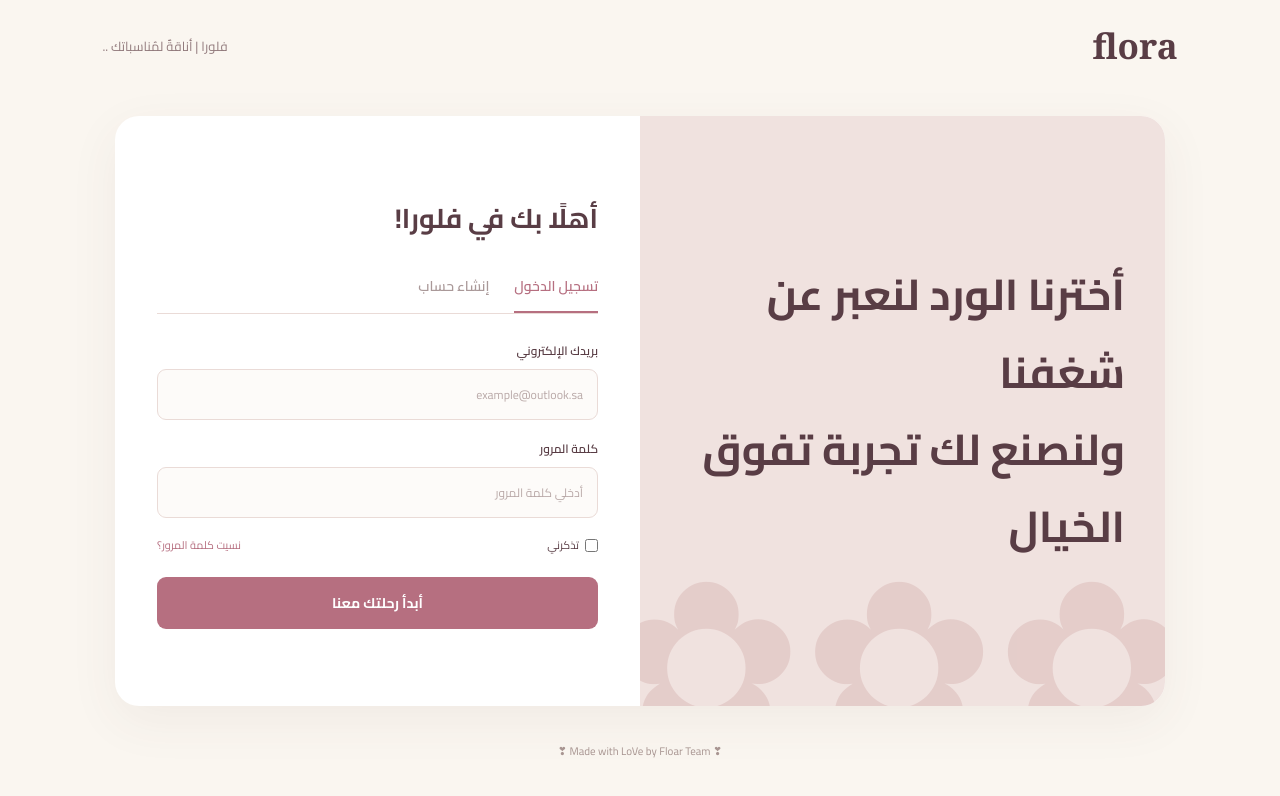
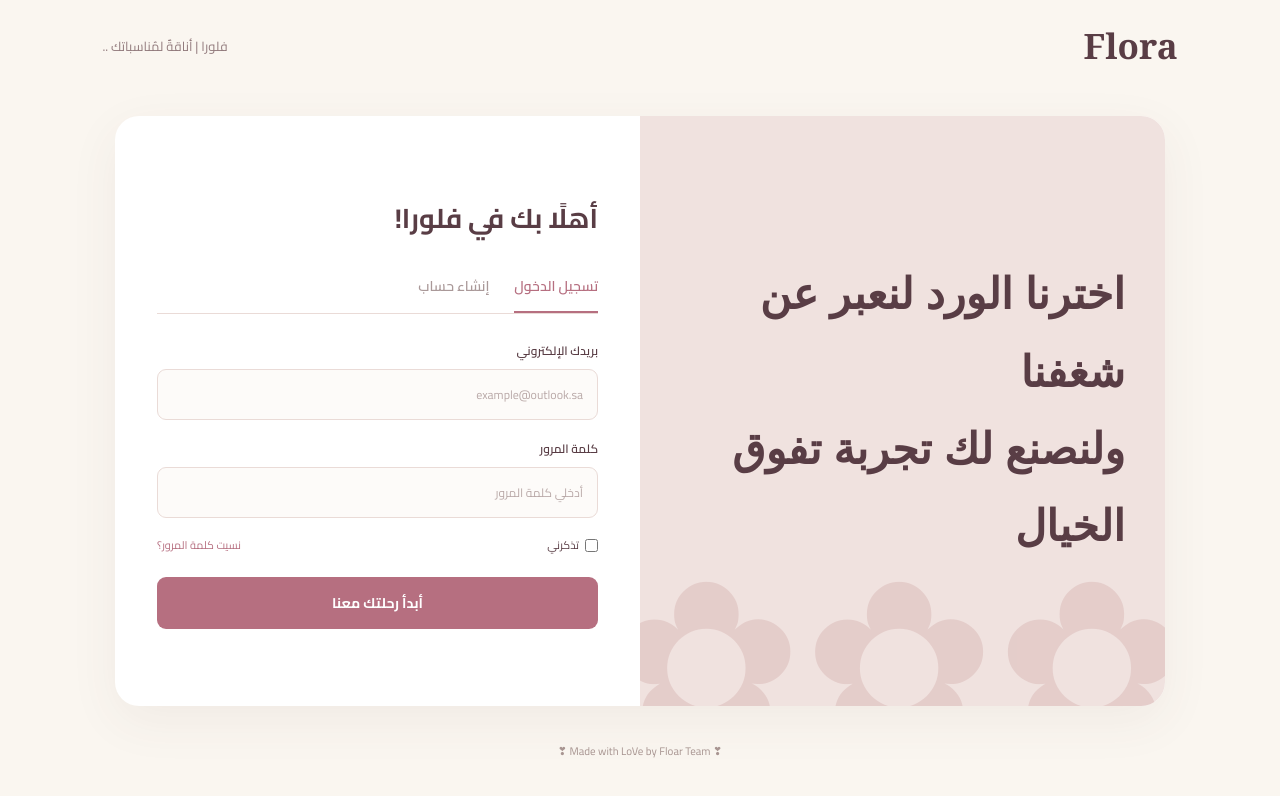
Before and after one commit to LuAlsheeb/Floar-Team-main, a plain HTML site: page Floar-Team-main/index.html in a window 1280 px wide. Drawn offline with Linux system fonts and the light colour scheme.

Commit message:
Add files via upload

```diff
--- a/Floar-Team-main/index.html
+++ b/Floar-Team-main/index.html
@@ -89,6 +89,7 @@
         }
 
         .welcome h1 {
+            font-family: 'IBM Plex Sans Arabic', sans-serif;
             font-size: 43px;
             line-height: 1.8;
             margin: 18px 0;
@@ -322,17 +323,13 @@
 
 <body>
     <header class="navbar">
-        <div class="logo">flora<span></span></div>
+        <div class="logo">Flora</div>
         <div class="nav-note">   فلورا | أناقةٌ لمُناسباتك ..</div>
     </header>
-
     <main class="container">
-
         <section class="welcome">
-
       <h1>
-    أخترنا الورد لنعبر عن شغفنا <br> ولنصنع لك تجربة تفوق الخيال<br>
-    <span> </span>
+    اخترنا الورد لنعبر عن شغفنا <br> ولنصنع لك تجربة تفوق الخيال<br>
 </h1>
             <div class="flower-mark">✿✿✿</div>
         </section>
```
